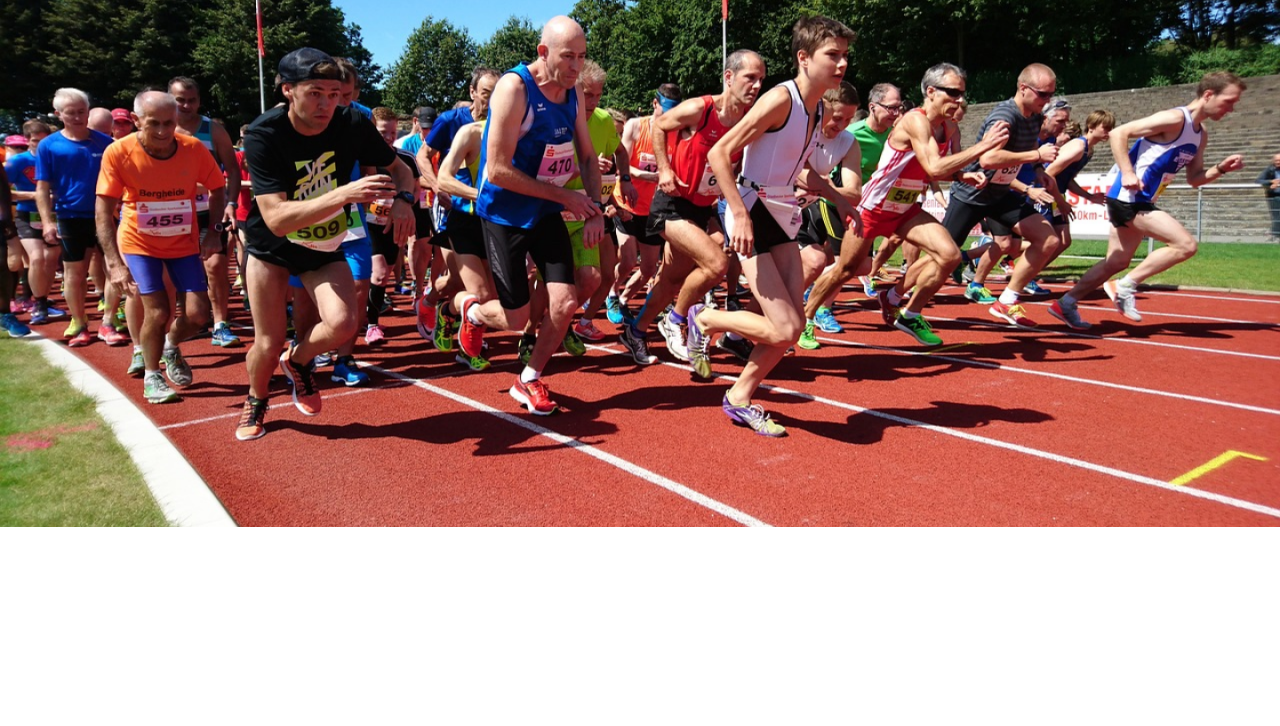
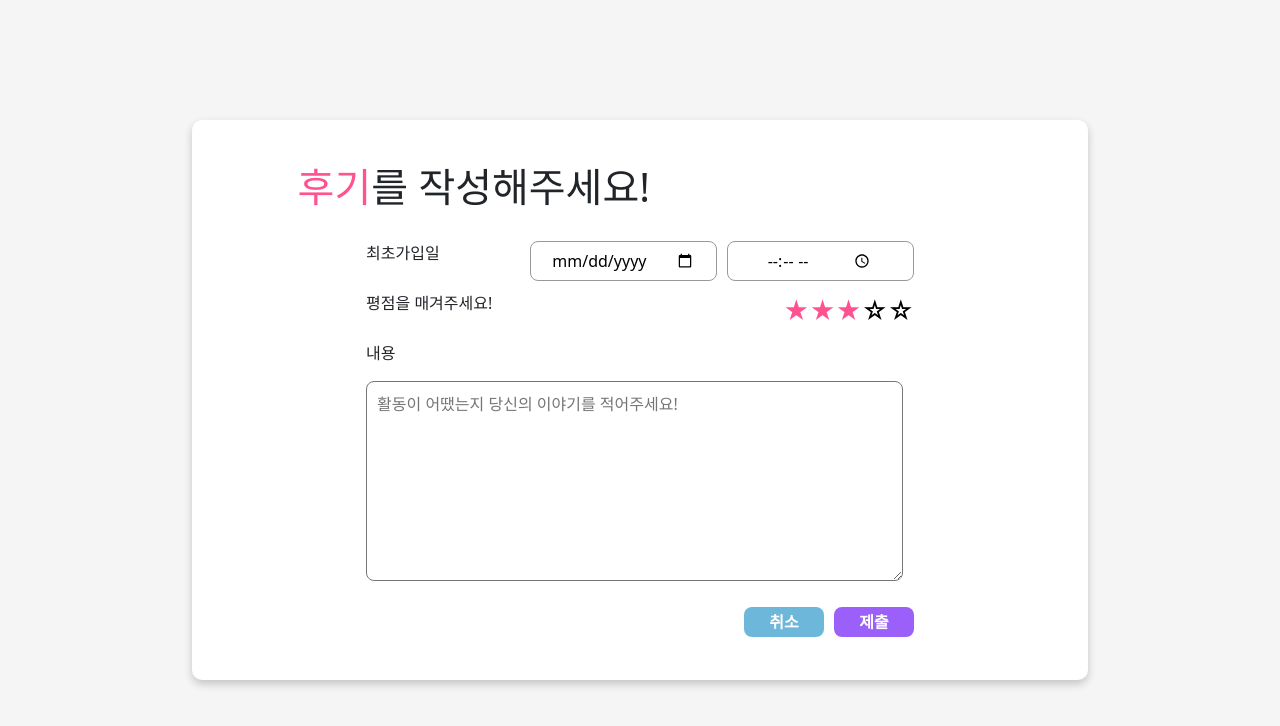
Before and after one commit to DoYous/Senials-Frontend, a React (Create React App) app in the folder senials_frontend/: page /party/review in a window 1280 px wide. Before the commit this address had no page. Shown: the top 726 px of the page. Built offline with nearby package versions, Linux system fonts and the light colour scheme; a web font is replaced by a local one.

Commit message:
body 태그 주석 처리, 클래스 명으로 꾸민 css 제외 하고 공통 태그 사용한 부분 삭제

```diff
--- a/senials_frontend/src/App.js
+++ b/senials_frontend/src/App.js
@@ -41,25 +41,26 @@ function App() {
                         <Route path='party-number' element={<PartyDetail />} />
                         <Route path='write' element={<BoardWrite />} />
                         <Route path='update' element={<BoardUpdate />} />
+                        {/*매칭 게시판 멤버 확인*/}
+                        <Route path="member" element={<PartyMember />} />
+                        {/*매칭게시판 상세 일정 추가*/}
+                        <Route path="meet" element={<PartyMeet />} />
+                        {/*매칭게시판 상세 모임 후기 작성하기*/}
+                        <Route path="review" element={<PartyReview />} />
                     </Route>
 
-                    <Route path="/partyMember" element={<PartyMember />} />
-                    {/*매칭게시판 상세 일정 추가*/}
-                    <Route path="/partyMeet" element={<PartyMeet />} />
-                    {/*매칭게시판 상세 모임 후기 작성하기*/}
-                    <Route path="/partyReview" element={<PartyReview />} />
-
-                    {/*마이페이지 회원정보 변경*/}
-                    <Route path="/mypageModify" element={<MypageModify />} />
-                    {/*마이페이지+캘린더*/}
-                    <Route path="/mypageCalender" element={<MypageCalender />} />
-                    {/*취미 관심사 설정*/}
-                    <Route path="/mypageLike" element={<MypageLike />} />
-                    {/*사용자 프로필(남보기용)*/}
-                    <Route path="/mypage" element={<Mypage />} />
-
-                    {/*모임 전체 멤버 관리*/}
-                    <Route path="/mypageMember" element={<MypageMember />} />
+                    <Route path='mypage'>
+                        {/*마이페이지 회원정보 변경*/}
+                        <Route path="modify" element={<MypageModify />} />
+                        {/*마이페이지+캘린더*/}
+                        <Route path="calender" element={<MypageCalender />} />
+                        {/*취미 관심사 설정*/}
+                        <Route path="like" element={<MypageLike />} />
+                        {/*사용자 프로필(남보기용)*/}
+                        <Route path="" element={<Mypage />} />
+                        {/*모임 전체 멤버 관리*/}
+                        <Route path="member" element={<MypageMember />} />
+                    </Route>
                 </Route>
             </Routes>
         </BrowserRouter>
--- a/senials_frontend/src/pages/hobby/hobby-board-post.module.css
+++ b/senials_frontend/src/pages/hobby/hobby-board-post.module.css
@@ -1,6 +1,6 @@
 body {
     font-family: 'Nanum Gothic', sans-serif;
-    padding:30px 500px;
+    /*padding:30px 500px;*/
 }
 
 .title {
--- a/senials_frontend/src/pages/mypage/mypageCalender.module.css
+++ b/senials_frontend/src/pages/mypage/mypageCalender.module.css
@@ -29,9 +29,9 @@
     align-items: center;
     width: 80%;
     justify-content: space-between;}
-h1{margin: 0px;
+/*h1{margin: 0px;
     margin-top: 10px;}
-h3{margin: 5px;}
+h3{margin: 5px;}*/
 .profile {
     border: 1px solid;
     border-radius: 50%;
--- a/senials_frontend/src/pages/mypage/mypageMember.module.css
+++ b/senials_frontend/src/pages/mypage/mypageMember.module.css
@@ -4,7 +4,7 @@
     align-items: center;
     justify-content: flex-start;
 }
-p{font-weight: bold;}
+/*p{font-weight: bold;}*/
 .bigName h1{margin-left: 10px;
     margin-top : 0px;}
 
--- a/senials_frontend/src/pages/mypage/mypageModify.module.css
+++ b/senials_frontend/src/pages/mypage/mypageModify.module.css
@@ -4,7 +4,6 @@
     align-items: center;
     justify-content: flex-start;
   }
-p{font-weight: bold;}
 .bigName h1{margin-left: 10px;
 margin-top : 0px;}
 
--- a/senials_frontend/src/pages/party/partyMeet.js
+++ b/senials_frontend/src/pages/party/partyMeet.js
@@ -5,7 +5,7 @@ function PartyMeet() {
     return (
         <div className={styles.bigDiv}>
             <div className={styles.smallDiv}>
-        <form>
+        <form className={styles.formDiv}>
             <h1 className={styles.nameflexDiv}><div className={styles.pink}>일정</div>을 추가해주세요!</h1>
             <div className={styles.bigSelectDiv}>
 
@@ -13,36 +13,36 @@ function PartyMeet() {
                     <div className={styles.flexDiv}>
                         <p><label htmlFor="meetStartDate">시작 일정</label></p>
                         <div className={styles.inputDiv}>
-                        <input type="date" id="meetStartDate" name="meetStartDate" />
-                        <input type="time" id="meetStartTime" name="meetStartTime" className={styles.marginLeft}/>
+                        <input type="date" id="meetStartDate" name="meetStartDate" className={styles.inputStyle}/>
+                        <input type="time" id="meetStartTime" name="meetStartTime" className={`${styles.marginLeft} ${styles.inputStyle}`}/>
                     </div>
                     </div>
                     <div className={styles.flexDiv}>
                         <p><label htmlFor="meetEndDate">종료 일정</label></p>
                         <div className={styles.inputDiv}>
-                        <input type="date" id="meetEndDate" name="meetEndDate" />
-                        <input type="time" id="meetEndTime" name="meetEndTime" className={styles.marginLeft}/>
+                        <input type="date" id="meetEndDate" name="meetEndDate"  className={styles.inputStyle}/>
+                        <input type="time" id="meetEndTime" name="meetEndTime" className={`${styles.marginLeft} ${styles.inputStyle}`}/>
                         </div>
                     </div>
 
                     <div className={styles.flexDiv}>
                     <p>모집인원</p>
                         <div className={styles.inputDiv}>
-                            <input type="number" placeholder="모집인원을 정해주세요!" />
+                            <input type="number" placeholder="모집인원을 정해주세요!"  className={styles.inputStyle}/>
                         </div>
                     </div>
 
                     <div className={styles.flexDiv}>
                     <p>참가비용</p>
                         <div className={styles.inputDiv}>
-                            <input type="number" placeholder="참가비용을 정해주세요!" />
+                            <input type="number" placeholder="참가비용을 정해주세요!"  className={styles.inputStyle}/>
                         </div>
                     </div>
 
                     <div className={styles.flexDiv}>
                     <p>위치</p>
                         <div className={styles.inputDiv}>
-                            <input type="text" placeholder="정확한 위치를 작성해주세요!" />
+                            <input type="text" placeholder="정확한 위치를 작성해주세요!" className={styles.inputStyle} />
                         </div>
                         </div>
                     <div className={styles.btnDiv}>
--- a/senials_frontend/src/pages/party/partyMeet.module.css
+++ b/senials_frontend/src/pages/party/partyMeet.module.css
@@ -22,7 +22,7 @@
     box-shadow: 0 4px 8px rgba(0, 0, 0, 0.2);
     justify-content: center;
 }
-form{width: 80%}
+.formDiv{width: 80%}
 .flexDiv{display: flex;
     width: 100%;
     justify-content: space-between;
@@ -43,7 +43,7 @@ form{width: 80%}
     align-items: center;
     justify-content: center;
 }
-input{    border: 1.3px solid #999999;
+.inputStyle{    border: 1.3px solid #999999;
     padding: 0px 5px;
     border-radius: 8px;
     height: 100%;
--- a/senials_frontend/src/pages/party/partyReview.js
+++ b/senials_frontend/src/pages/party/partyReview.js
@@ -6,18 +6,18 @@ function PartyReview() {
     return (
         <div className={styles.bigDiv}>
             <div className={styles.smallDiv}>
-                <form>
+                <form className={styles.formDiv}>
                     <h1 className={styles.nameflexDiv}>
                         <div className={styles.pink}>후기</div>
-                        을 작성해주세요!
+                        를 작성해주세요!
                     </h1>
                     <div className={styles.bigSelectDiv}>
                         <div className={styles.selectDiv}>
                             <div className={styles.flexDiv}>
                                 <p><label htmlFor="meetStartDate">최초가입일</label></p>
                                 <div className={styles.inputDiv}>
-                                <input type="date" id="meetStartDate" name="meetStartDate"/>
-                                <input type="time" id="meetStartTime" name="meetStartTime"  className={styles.marginLeft}/>
+                                <input type="date" id="meetStartDate" name="meetStartDate"  className={styles.inputStyle}/>
+                                <input type="time" id="meetStartTime" name="meetStartTime"  className={`${styles.marginLeft} ${styles.inputStyle}`}/>
                                 </div>
                                 </div>
 
@@ -31,7 +31,7 @@ function PartyReview() {
 
                             <div className={styles.contentDiv}>
                                 <p>내용</p>
-                                <textarea id="content" name="content" placeholder="활동이 어땠는지 당신의 이야기를 적어주세요!"></textarea>
+                                <textarea className={styles.textDiv} id="content" name="content" placeholder="활동이 어땠는지 당신의 이야기를 적어주세요!"></textarea>
                             </div>
 
                             <div className={styles.btnDiv}>
--- a/senials_frontend/src/pages/party/partyReview.module.css
+++ b/senials_frontend/src/pages/party/partyReview.module.css
@@ -22,7 +22,7 @@
     border-radius: 10px;
     box-shadow: 0 4px 8px rgba(0, 0, 0, 0.2);
     justify-content: center;}
-form{width: 80%}
+.formDiv{width: 80%}
 .inputDiv{
     height: 40px;
     width: 70%;
@@ -31,6 +31,15 @@ form{width: 80%}
     align-items: center;
     justify-content: center;
 }
+.inputStyle{    border: 1.3px solid #999999;
+    padding: 0px 5px;
+    border-radius: 8px;
+    height: 100%;
+    width: 100%;
+    display: flex;
+    flex-direction: row;
+    align-items: center;
+    justify-content: space-around;}
 .flexDiv{display: flex;
     width: 100%;
     justify-content: space-between;
@@ -62,7 +71,7 @@ form{width: 80%}
 .contentDiv{
     width: 98%;
 }
-textarea{
+.textDiv{
     width: 100%;
     height: 200px;
     border-radius: 8px;
--- a/senials_frontend/src/pages/suggest-hobby/suggest-hobby-get.module.css
+++ b/senials_frontend/src/pages/suggest-hobby/suggest-hobby-get.module.css
@@ -1,10 +1,10 @@
-body{
+/*body{
     font-family: 'Nanum Gothic', sans-serif;
     background-image: url('/public/img/suggest-hobby-background-img.png');
      background-position: top left;
     background-repeat: no-repeat;
     background-size: 100% auto;
-}
+}*/
 
 .suggestBox{
     border: 1px solid #D8D8D8;
```
